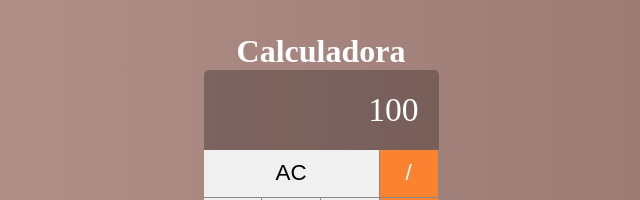
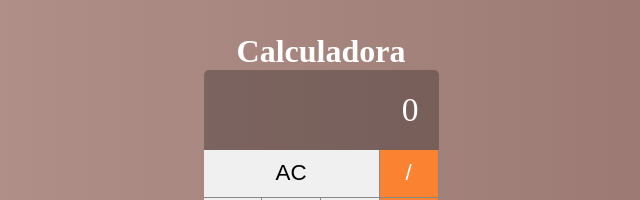
Before and after one commit to Breno44/Calculator, a React (Create React App) app: page / in a window 1280 px wide. Shown: the part 189-389 px from the top of the page, without its empty margins (319-959 px from the left). Built offline with nearby package versions, Linux system fonts and the light colour scheme.

Commit message:
feat:add logic of operations

```diff
--- a/src/main/Calculator.jsx
+++ b/src/main/Calculator.jsx
@@ -1,9 +1,21 @@
 import React, { Component } from 'react'
 import './Calculator.css'
+
 import Button from '../components/Button'
 import Display from '../components/Display'
 
+// eslint-disable-next-line no-unused-vars
+const initialState = {
+    displayValue: '0',
+    clearDisplasy: false,
+    operation: null,
+    values: [0, 0],
+    current: 0
+}
+
 export default class Calculator extends Component {
+
+    state = { ...initialState }
 
     constructor(props) {
         super(props)
@@ -13,21 +25,34 @@
     };
 
     clearMemory () {
-        console.log("limpar")
+        this.setState({...initialState})
     }
 
     setOperation (operation) {
 
     }
 
-    addDigit () {
+    addDigit (n) {
+        if (n === '.' && this.state.displayValue.includes('.')) {
+            return
+        }
 
+        const clearDisplay = this.state.displayValue === '0' || this.state.clearDisplasy;
+        const currentValue = clearDisplay ? '' : this.state.displayValue;
+        const displayValue = currentValue + n;
+
+        this.setState({ displayValue, clearDisplay: false });
+
+        if(n !== '.') {
+            // eslint-disable-next-line react/no-direct-mutation-state
+            this.state.values[this.state.current]= parseFloat(displayValue)
+        }
     }
 
     render() {
         return (
             <div className="calculator">
-                <Display value={100} />
+                <Display value={this.state.displayValue} />
                 <Button label="AC" click={this.clearMemory} triple/>
                 <Button label="/" click={this.setOperation} operation/>
                 <Button label="7" click={this.addDigit}/>
```
